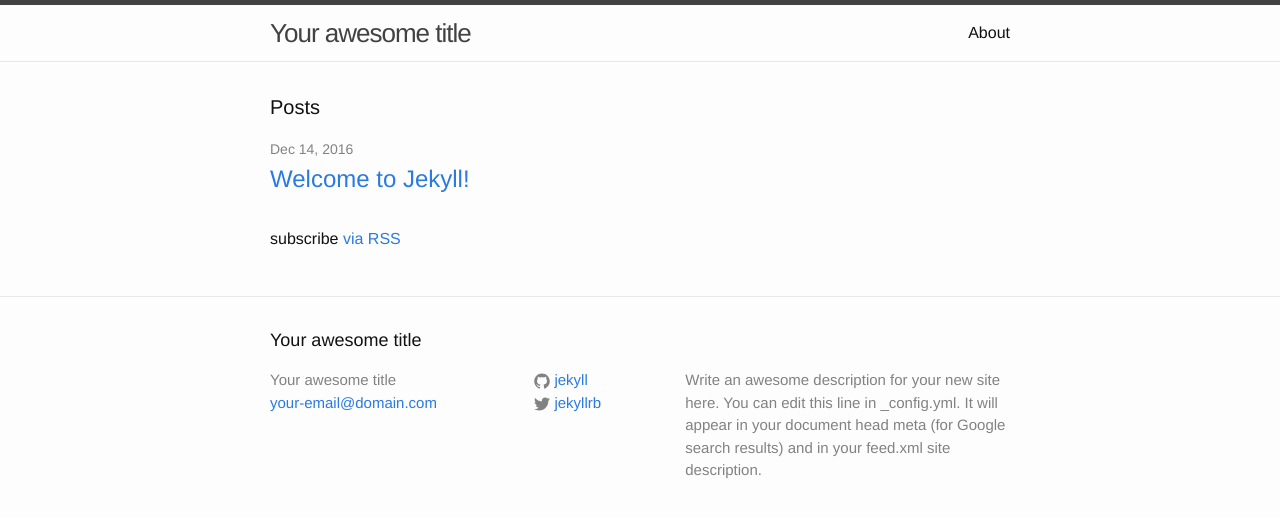
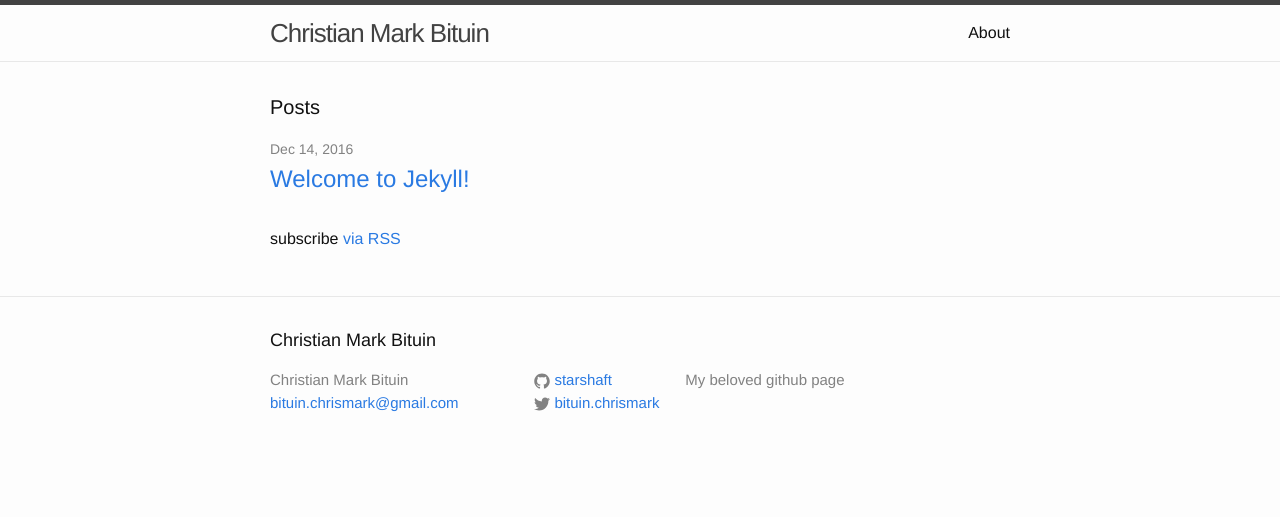
Before and after one commit to pagsamo/pagsamo.github.io, a Jekyll site: the page built from index.html, in a window 1280 px wide. Shown: the top 517 px of the page. Built offline with Jekyll 4.4.1, drawn with Linux system fonts in a browser that asks for light colours.

Commit message:
Config yml

```diff
--- a/_config.yml
+++ b/_config.yml
@@ -6,16 +6,14 @@
 # 'jekyll serve'. If you change this file, please restart the server process.
 
 # Site settings
-title: Your awesome title
-email: your-email@domain.com
+title: Christian Mark Bituin
+email: bituin.chrismark@gmail.com
 description: > # this means to ignore newlines until "baseurl:"
-  Write an awesome description for your new site here. You can edit this
-  line in _config.yml. It will appear in your document head meta (for
-  Google search results) and in your feed.xml site description.
+ My beloved github page
 baseurl: "" # the subpath of your site, e.g. /blog
-url: "http://yourdomain.com" # the base hostname & protocol for your site
-twitter_username: jekyllrb
-github_username:  jekyll
+url: "https://starshaft.github.io" # the base hostname & protocol for your site
+twitter_username: bituin.chrismark
+github_username:  starshaft
 
 # Build settings
 markdown: kramdown
```
